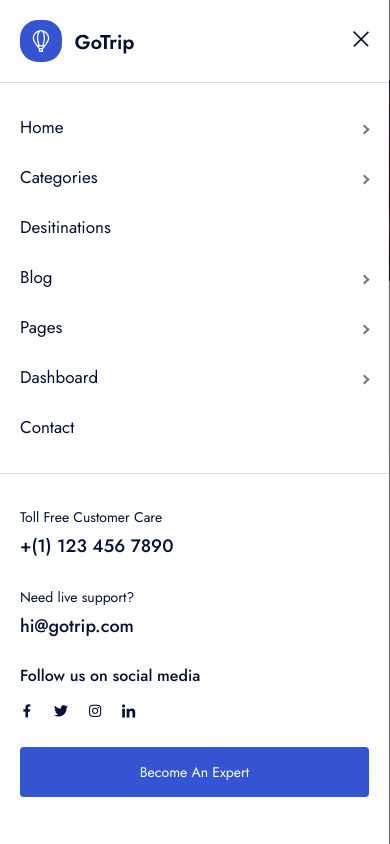
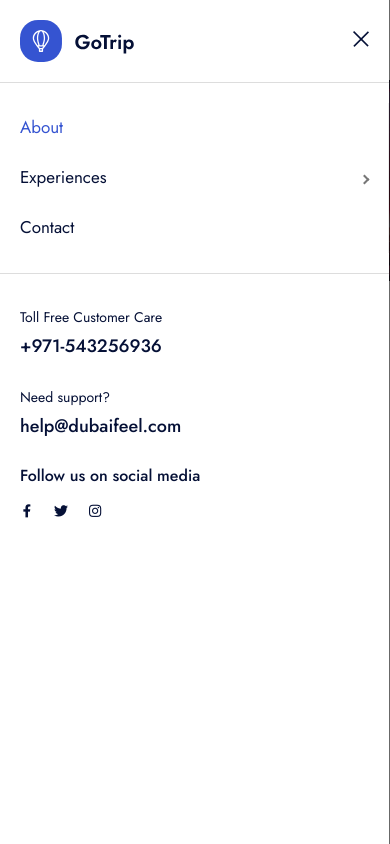
Before and after one commit to Abdohm-coder/dubai-feels, a Next.js app: page /about in a window 390 px wide. Both pictures are taken after a click on the button 360 px from the left and 40 px from the top of the page. Shown: the top 844 px of the page. Built offline with nearby package versions, Linux system fonts and the light colour scheme.

Commit message:
feat footer/header

```diff
--- a/components/common/social/Social.jsx
+++ b/components/common/social/Social.jsx
@@ -1,9 +1,16 @@
 const Social = () => {
   const socialContent = [
-    { id: 1, icon: "icon-facebook", link: "https://facebok.com/" },
-    { id: 2, icon: "icon-twitter", link: "https://twitter.com/" },
-    { id: 3, icon: "icon-instagram", link: "https://instagram.com/" },
-    { id: 4, icon: "icon-linkedin", link: "https://linkedin.com/" },
+    {
+      id: 1,
+      icon: "icon-facebook",
+      link: "https://www.facebook.com/dubaifeel/",
+    },
+    { id: 2, icon: "icon-twitter", link: "https://twitter.com/DubaiFeel" },
+    {
+      id: 3,
+      icon: "icon-instagram",
+      link: "https://www.instagram.com/dubaifeel/",
+    },
   ];
   return (
     <>
@@ -12,8 +19,7 @@ const Social = () => {
           href={item.link}
           target="_blank"
           rel="noopener noreferrer"
-          key={item.id}
-        >
+          key={item.id}>
           <i className={`${item.icon} text-14`} />
         </a>
       ))}
--- a/components/footer/footer-4/FooterContent.jsx
+++ b/components/footer/footer-4/FooterContent.jsx
@@ -5,7 +5,7 @@ const FooterContent = () => {
   return (
     <>
       {footerDataContent.map((item) => (
-        <div className="col-lg-4 col-sm-6" key={item.id}>
+        <div className="col-lg-6 col-sm-6" key={item.id}>
           <h5 className="text-16 fw-500 mb-30">{item.title}</h5>
           <div className="d-flex y-gap-10 flex-column">
             {item.menuList.map((menu, i) => (
--- a/components/header/ContactInfo.jsx
+++ b/components/header/ContactInfo.jsx
@@ -3,14 +3,14 @@ const ContactInfo = () => {
     {
       id: 1,
       title: "Toll Free Customer Care",
-      action: "tel:+(1) 123 456 7890",
-      text: "+(1) 123 456 7890",
+      action: "tel:+971543256936",
+      text: "+971-543256936",
     },
     {
       id: 2,
-      title: "Need live support?",
-      action: "mailto:xyz@abc.com",
-      text: "hi@gotrip.com",
+      title: "Need support?",
+      action: "mailto:help@dubaifeel.com",
+      text: "help@dubaifeel.com",
     },
   ];
   return (
--- a/components/header/MainMenu.jsx
+++ b/components/header/MainMenu.jsx
@@ -20,6 +20,10 @@ const MainMenu = ({ style = "" }) => {
   return (
     <nav className="menu js-navList">
       <ul className={`menu__nav ${style} -is-active`}>
+        <li className={router.pathname === "/about" ? "current" : ""}>
+          <Link href="/about">About</Link>
+        </li>
+        {/* End about menu items */}
         <li className="menu-item-has-children -has-mega-menu">
           <a href="#">
             <span className="mr-10">Experiences</span>
@@ -30,10 +34,7 @@ const MainMenu = ({ style = "" }) => {
           </div>
         </li>
         {/* End categories menu items */}
-        <li className={router.pathname === "/about" ? "current" : ""}>
-          <Link href="/about">About</Link>
-        </li>
-        {/* End about menu items */}
+
         <li className={router.pathname === "/contact" ? "current" : ""}>
           <Link href="/contact">Contact</Link>
         </li>
--- a/components/header/MobileMenu.jsx
+++ b/components/header/MobileMenu.jsx
@@ -38,8 +38,7 @@ const MobileMenu = () => {
         <div
           className="fix-icon"
           data-bs-dismiss="offcanvas"
-          aria-label="Close"
-        >
+          aria-label="Close">
           <i className="icon icon-close"></i>
         </div>
         {/* icon close */}
@@ -49,134 +48,67 @@ const MobileMenu = () => {
       <ProSidebarProvider>
         <Sidebar width="400" backgroundColor="#fff">
           <Menu>
-            <SubMenu label="Home">
-              {homeItems.map((item, i) => (
             <MenuItem
-                  key={i}
               component={
                 <Link
-                      href={item.routePath}
+                  href="/about"
                   className={
-                        isActiveLink(item.routePath, router.asPath)
+                    router.pathname === "/about" ? "menu-active-link" : ""
+                  }
+                />
+              }>
+              About
+            </MenuItem>
+            {/* End About  Menu */}
+
+            <SubMenu label="Experiences">
+              {categorieMobileItems.map((item) => (
+                <>
+                  {item.routePath ? (
+                    <MenuItem
+                      key={`item-${item.title}`}
+                      component={
+                        <Link
+                          href={`/dubai-activities${item.routePath}`}
+                          className={
+                            isActiveLink(
+                              `/dubai-activities${item.routePath}`,
+                              router.asPath
+                            )
                               ? "menu-active-link"
                               : ""
                           }
                         />
-                  }
-                >
-                  {item.name}
+                      }>
+                      {item.title}
                     </MenuItem>
-              ))}
-            </SubMenu>
-            {/* End  All Home Menu */}
-
-            <SubMenu label="Categories">
-              {categorieMobileItems.map((item) => (
+                  ) : (
                     <SubMenu label={item.title} key={item.id}>
-                  {item.menuItems.map((single) => (
-                    <SubMenu label={single.title} key={single.id}>
-                      {single.menuList.map((menu, i) => (
+                      {item.menuItems.map((menu) => (
                         <MenuItem
-                          key={i}
+                          key={`item-${menu.name}`}
                           component={
                             <Link
-                              href={menu.routePath}
+                              href={`/dubai-activities${menu.routePath}`}
                               className={
-                                isActiveLink(menu.routePath, router.asPath)
+                                isActiveLink(
+                                  `/dubai-activities${menu.routePath}`,
+                                  router.asPath
+                                )
                                   ? "menu-active-link"
                                   : ""
                               }
                             />
-                          }
-                        >
+                          }>
                           {menu.name}
                         </MenuItem>
                       ))}
                     </SubMenu>
-                  ))}
-                </SubMenu>
+                  )}
+                </>
               ))}
             </SubMenu>
             {/* End  All Categories Menu */}
-
-            <MenuItem
-              component={
-                <Link
-                  href="/destinations"
-                  className={
-                    router.pathname === "/destinations"
-                      ? "menu-active-link"
-                      : ""
-                  }
-                />
-              }
-            >
-              Desitinations
-            </MenuItem>
-            {/* End  Desitinations Menu */}
-
-            <SubMenu label="Blog">
-              {blogItems.map((item, i) => (
-                <MenuItem
-                  key={i}
-                  component={
-                    <Link
-                      href={item.routePath}
-                      className={
-                        isActiveLink(item.routePath, router.asPath)
-                          ? "menu-active-link"
-                          : ""
-                      }
-                    />
-                  }
-                >
-                  {item.name}
-                </MenuItem>
-              ))}
-            </SubMenu>
-            {/* End  All Blog Menu */}
-
-            <SubMenu label="Pages">
-              {pageItems.map((item, i) => (
-                <MenuItem
-                  key={i}
-                  component={
-                    <Link
-                      href={item.routePath}
-                      className={
-                        isActiveLink(item.routePath, router.asPath)
-                          ? "menu-active-link"
-                          : ""
-                      }
-                    />
-                  }
-                >
-                  {item.name}
-                </MenuItem>
-              ))}
-            </SubMenu>
-            {/* End  All Pages Menu */}
-
-            <SubMenu label="Dashboard">
-              {dashboardItems.map((item, i) => (
-                <MenuItem
-                  key={i}
-                  component={
-                    <Link
-                      href={item.routePath}
-                      className={
-                        isActiveLink(item.routePath, router.asPath)
-                          ? "menu-active-link"
-                          : ""
-                      }
-                    />
-                  }
-                >
-                  {item.name}
-                </MenuItem>
-              ))}
-            </SubMenu>
-            {/* End  All Dashboard Menu */}
 
             <MenuItem
               component={
@@ -186,8 +118,7 @@ const MobileMenu = () => {
                     router.pathname === "/contact" ? "menu-active-link" : ""
                   }
                 />
-              }
-            >
+              }>
               Contact
             </MenuItem>
             {/* End Contact  Menu */}
@@ -205,14 +136,6 @@ const MobileMenu = () => {
             <Social />
           </div>
         </div>
-        <div className="mt-20">
-          <Link
-            className=" button -dark-1 px-30 fw-400 text-14 bg-blue-1 h-50 text-white"
-            href="/others-pages/login"
-          >
-            Become An Expert
-          </Link>
-        </div>
       </div>
       {/* End pro-footer */}
     </>
--- a/components/header/header-11/index.jsx
+++ b/components/header/header-11/index.jsx
@@ -1,8 +1,6 @@
 import Link from "next/link";
 import { useEffect, useState } from "react";
 import MainMenu from "../MainMenu";
-import CurrenctyMegaMenu from "../CurrenctyMegaMenu";
-import LanguageMegaMenu from "../LanguageMegaMenu";
 
 import MobileMenu from "../MobileMenu";
 
--- a/data/footerContent.js
+++ b/data/footerContent.js
@@ -3,35 +3,18 @@ module.exports = [
     id: 1,
     title: "Company",
     menuList: [
-      { name: "About Us", routerPath: "/" },
-      { name: "Careers", routerPath: "/" },
+      { name: "About Us", routerPath: "/about" },
       { name: "Blog", routerPath: "/" },
-      { name: "Press", routerPath: "/" },
-      { name: "Gift Cards", routerPath: "/" },
     ],
   },
   {
     id: 2,
     title: "Support",
     menuList: [
-      { name: "Contact", routerPath: "/" },
-      { name: "Legal Notice", routerPath: "/" },
-      { name: "Privacy Policy", routerPath: "/" },
-      { name: "Terms and Conditions", routerPath: "/" },
-      { name: "Sitemap", routerPath: "/" },
-    ],
-  },
-  {
-    id: 3,
-    title: "Other Services",
-    menuList: [
-      { name: "Car hire", routerPath: "/" },
-      { name: "Activity Finder", routerPath: "/" },
-      { name: "Tour List", routerPath: "/" },
-      { name: "Flight finder", routerPath: "/" },
-      { name: "Cruise Ticket", routerPath: "/" },
-      { name: "Holiday Rental", routerPath: "/" },
-      { name: "Travel Agents", routerPath: "/" },
+      { name: "Contact", routerPath: "/contact" },
+      { name: "FAQ's", routerPath: "/faq" },
+      { name: "Terms and Conditions", routerPath: "/terms-and-conditions" },
+      { name: "Sitemap", routerPath: "/sitemap" },
     ],
   },
 ];
--- a/data/mainMenuData.js
+++ b/data/mainMenuData.js
@@ -414,244 +414,298 @@ export const categorieMegaMenuItems = [
 export const categorieMobileItems = [
   {
     id: 1,
-    title: "Hotel",
+    title: "Flying Experiences",
     menuItems: [
       {
-        id: 1,
-        title: "Hotel List",
-        menuList: [
-          {
-            name: "Hotel List v1",
-            routePath: "/hotel/hotel-list-v1",
+        name: "Helicopter Flights",
+        routePath: "/flying-experiences/helicopter-flights",
       },
       {
-            name: "Hotel List v2",
-            routePath: "/hotel/hotel-list-v2",
+        name: "Paragliding",
+        routePath: "/flying-experiences/paragliding",
       },
       {
-            name: "Hotel List v3",
-            routePath: "/hotel/hotel-list-v3",
+        name: "Skydiving",
+        routePath: "/flying-experiences/skydiving",
       },
       {
-            name: "Hotel List v4",
-            routePath: "/hotel/hotel-list-v4",
+        name: "Hot Air Ballooning",
+        routePath: "/flying-experiences/hot-air-ballooning",
       },
       {
-            name: "Hotel List v5",
-            routePath: "/hotel/hotel-list-v5",
+        name: "Flights",
+        routePath: "/flying-experiences/flights",
       },
     ],
   },
   {
     id: 2,
-        title: "Hotel Single",
-        menuList: [
+    title: "Desert Safari",
+    menuItems: [
       {
-            name: "Hotel Single v1",
-            routePath: "/hotel/hotel-single-v1/5",
+        name: "Evening Desert Safari",
+        routePath: "/desert-safari/evening-desert-safari",
       },
       {
-            name: "Hotel Single v2",
-            routePath: "/hotel/hotel-single-v2/5",
+        name: "Private Desert Safari Tour",
+        routePath: "/desert-safari/private-desert-safari-tour",
+      },
+      {
+        name: "Morning Dune Bashing",
+        routePath: "/desert-safari/morning-dune-bashing",
+      },
+      {
+        name: "Morning Desert Safari Combo with Quad Bike , Camel Ride & Sandboarding",
+        routePath:
+          "/desert-safari/morning-desert-safari-combo-with-quad-bike-camel-ride-sandboarding",
+      },
+      {
+        name: "Desert Safari in Hummer",
+        routePath: "/desert-safari/desert-safari-in-hummer",
+      },
+      {
+        name: "Quad Bike",
+        routePath: "/desert-safari/quad-bike",
+      },
+      {
+        name: "Camel Riding Tours",
+        routePath: "/desert-safari/camel-riding-tours",
+      },
+      {
+        name: "Desert Safari & Quad Bike",
+        routePath: "/desert-safari/desert-safari-quad-bike",
+      },
+      {
+        name: "Overnight Desert Safari",
+        routePath: "/desert-safari/overnight-desert-safari",
       },
     ],
   },
   {
     id: 3,
-        title: "Hotel Booking",
-        menuList: [
+    title: "City Tours",
+    menuItems: [
       {
-            name: "Booking Page",
-            routePath: "/hotel/booking-page",
-          },
-        ],
-      },
-    ],
+        name: "City Tour",
+        routePath: "/city-tours/city-tour",
       },
       {
-    id: 2,
-    title: "Tour",
-    menuItems: [
-      {
-        id: 1,
-        title: "Tour List",
-        menuList: [
-          {
-            name: "Tour List v1",
-            routePath: "/tour/tour-list-v1",
+        name: "Abu Dhabi City Tour",
+        routePath: "/city-tours/abu-dhabi-city-tour",
       },
       {
-            name: "Tour List v2",
-            routePath: "/tour/tour-list-v2",
-          },
-        ],
+        name: "Private Night Tour",
+        routePath: "/city-tours/private-night-tour",
       },
       {
-        id: 2,
-        title: "Tour Pages",
-        menuList: [
-          {
-            name: "Tour Map",
-            routePath: "/tour/tour-list-v3",
+        name: "Al-Ain City Tour",
+        routePath: "/city-tours/al-ain-city-tour",
       },
       {
-            name: "Tour Single",
-            routePath: "/tour/tour-single/5",
-          },
-        ],
-      },
-    ],
+        name: "Fujairah City Tour",
+        routePath: "/city-tours/fujairah-city-tour",
       },
       {
-    id: 3,
-    title: "Activity",
-    menuItems: [
-      {
-        id: 1,
-        title: "Activity List",
-        menuList: [
-          {
-            name: "Activity List v1",
-            routePath: "/activity/activity-list-v1",
+        name: "Six Emirates Tour",
+        routePath: "/city-tours/six-emirates-tour",
       },
       {
-            name: "Activity List v2",
-            routePath: "/activity/activity-list-v2",
-          },
-        ],
+        name: "City Tour with At the Top Burj Khalifa",
+        routePath: "/city-tours/city-tour-with-at-the-top-burj-khalifa",
       },
       {
-        id: 2,
-        title: "Activity Pages",
-        menuList: [
-          {
-            name: "Activity Map",
-            routePath: "/activity/activity-list-v3",
+        name: "Hatta Mountain Tour",
+        routePath: "/city-tours/hatta-mountain-tour",
       },
       {
-            name: "Activity Single",
-            routePath: "/activity/activity-single/3",
+        name: "Hatta Mountain & Kayak Tour",
+        routePath: "/city-tours/hatta-mountain-kayak-tour",
       },
-        ],
+      {
+        name: "Louvre Abu Dhabi",
+        routePath: "/city-tours/louvre-abu-dhabi",
       },
     ],
   },
   {
     id: 4,
-    title: "Hotel Rentals",
+    title: "Cruises",
     menuItems: [
       {
-        id: 1,
-        title: "Rental List",
-        menuList: [
-          {
-            name: "Rental List v1",
-            routePath: "/rental/rental-list-v1",
+        name: "Dhow Cruise Dinner",
+        routePath: "/cruises/dhow-cruise-dinner",
       },
       {
-            name: "Rental List v2",
-            routePath: "/rental/rental-list-v2",
-          },
-        ],
+        name: "Marina Cruise Dinner",
+        routePath: "/cruises/marina-cruise-dinner",
       },
       {
-        id: 2,
-        title: "Rental Pages",
-        menuList: [
-          {
-            name: "Rental Map",
-            routePath: "/rental/rental-list-v3",
+        name: "House Boat Dinner Marina",
+        routePath: "/cruises/house-boat-dinner-marina",
       },
       {
-            name: "Rental Single",
-            routePath: "/rental/rental-single/3",
-          },
-        ],
+        name: "Dhow Cruise Dinner 5 Star",
+        routePath: "/cruises/dhow-cruise-dinner-5-star",
       },
     ],
   },
   {
     id: 5,
-    title: "Car",
+    title: "Water Activities",
     menuItems: [
       {
-        id: 1,
-        title: "Car List",
-        menuList: [
-          {
-            name: "Car List v1",
-            routePath: "/car/car-list-v1",
+        name: "Hatta Mountain & Kayak Tour",
+        routePath: "/water-activities/hatta-mountain-kayak-tour",
       },
       {
-            name: "Car List v2",
-            routePath: "/car/car-list-v2",
-          },
-        ],
+        name: "Scuba Diving",
+        routePath: "/water-activities/scuba-diving",
       },
       {
-        id: 2,
-        title: "Car Pages",
-        menuList: [
-          {
-            name: "Car Map",
-            routePath: "/car/car-list-v3",
+        name: "Parasailing",
+        routePath: "/water-activities/parasailing",
       },
       {
-            name: "Car Single",
-            routePath: "/car/car-single/1",
+        name: "Boat Tours",
+        routePath: "/water-activities/boat-tours",
       },
-        ],
+      {
+        name: "Kayaking",
+        routePath: "/water-activities/kayaking",
+      },
+      {
+        name: "Jet Ski Ride",
+        routePath: "/water-activities/jet-ski-ride",
+      },
+      {
+        name: "Flyboarding",
+        routePath: "/water-activities/flyboarding",
+      },
+      {
+        name: "Donut Boat Ride",
+        routePath: "/water-activities/donut-boat-ride",
+      },
+      {
+        name: "Banana Boat Ride",
+        routePath: "/water-activities/banana-boat-ride",
+      },
+      {
+        name: "Snorkeling",
+        routePath: "/water-activities/snorkeling",
+      },
+      {
+        name: "Dolphin Bay",
+        routePath: "/water-activities/dolphin-bay",
       },
     ],
   },
   {
     id: 6,
-    title: "Cruise",
+    title: "Theme Parks & Water Parks",
     menuItems: [
       {
-        id: 1,
-        title: "Cruise List",
-        menuList: [
-          {
-            name: "Cruise List v1",
-            routePath: "/cruise/cruise-list-v1",
+        name: "Aquaventure Waterpark",
+        routePath: "/theme-parks-water-parks/aquaventure-waterpark",
       },
       {
-            name: "Cruise List v2",
-            routePath: "/cruise/cruise-list-v2",
-          },
-        ],
+        name: "Wild Wadi Waterpark",
+        routePath: "/theme-parks-water-parks/wild-wadi-waterpark",
       },
       {
-        id: 2,
-        title: "Cruise Pages",
-        menuList: [
-          {
-            name: "Cruise Map",
-            routePath: "/cruise/cruise-list-v3",
+        name: "Ski Dubai - Indoor Ski Resort",
+        routePath: "/theme-parks-water-parks/ski-dubai-indoor-ski-resort",
       },
       {
-            name: "Cruise Single",
-            routePath: "/cruise/cruise-single/3",
+        name: "IMG Worlds of Adventure",
+        routePath: "/theme-parks-water-parks/img-worlds-of-adventure",
       },
-        ],
+      {
+        name: "LEGOLAND",
+        routePath: "/theme-parks-water-parks/legoland",
+      },
+      {
+        name: "Bollywood Park",
+        routePath: "/theme-parks-water-parks/bollywood-park",
+      },
+      {
+        name: "Motiongate",
+        routePath: "/theme-parks-water-parks/motiongate",
+      },
+      {
+        name: "Ferrari World Abu Dhabi",
+        routePath: "/theme-parks-water-parks/ferrari-world-abu-dhabi",
+      },
+      {
+        name: "Yas Waterworld Abu Dhabi",
+        routePath: "/theme-parks-water-parks/yas-waterworld-abu-dhabi",
+      },
+      {
+        name: "Warner Bros. World Abu Dhabi",
+        routePath: "/theme-parks-water-parks/warner-bros-world-abu-dhabi",
+      },
+      {
+        name: "Laguna Waterpark",
+        routePath: "/theme-parks-water-parks/laguna-waterpark",
       },
     ],
   },
   {
     id: 7,
-    title: "Flights",
+    title: "Limousine Tours",
     menuItems: [
       {
-        id: 1,
-        title: "Flight List",
-        menuList: [
+        name: "Stretch Limos",
+        routePath: "/limousine-tours/stretch-limos",
+      },
       {
-            name: "Flight List v1",
-            routePath: "/flight/flight-list-v1",
+        name: "Luxury Sedans",
+        routePath: "/limousine-tours/luxury-sedans",
       },
     ],
   },
+  {
+    id: 8,
+    title: "Luxury Yacht Tours",
+    menuItems: [
+      {
+        name: "Birthday Party Yacht Rental",
+        routePath: "/luxury-yacht-tours/birthday-party-yacht-rental",
+      },
+      {
+        name: "Luxury Fishing Trip Yacht Rental",
+        routePath: "/luxury-yacht-tours/luxury-fishing-trip-yacht-rental",
+      },
+      {
+        name: "Sunset Cruise Yacht",
+        routePath: "/luxury-yacht-tours/sunset-cruise-yacht",
+      },
+      {
+        name: "Marina Yacht Tour",
+        routePath: "/luxury-yacht-tours/marina-yacht-tour",
+      },
+      {
+        name: "Splash Ride Yacht",
+        routePath: "/luxury-yacht-tours/marina-yacht-tour",
+      },
+      {
+        name: "Romantic Cruise Yacht",
+        routePath: "/luxury-yacht-tours/romantic-cruise-yacht",
+      },
     ],
   },
+  {
+    id: 9,
+    title: "Private Transfers",
+    routePath: "/private-transfers",
+  },
+  {
+    id: 10,
+    title: "Adventure Tours",
+    routePath: "/adventure-tours",
+  },
+  {
+    id: 11,
+    title: "Sightseeing",
+    routePath: "/sightseeing",
+  },
 ];
```
Also changed, not shown: components/footer/footer-4/ContactInfo.jsx (+5 -5 lines), components/footer/footer-4/Copyright.jsx (+7 -26 lines), components/footer/footer-4/index.jsx (+0 -10 lines). Lines whose indentation alone changed are shown as unchanged.
